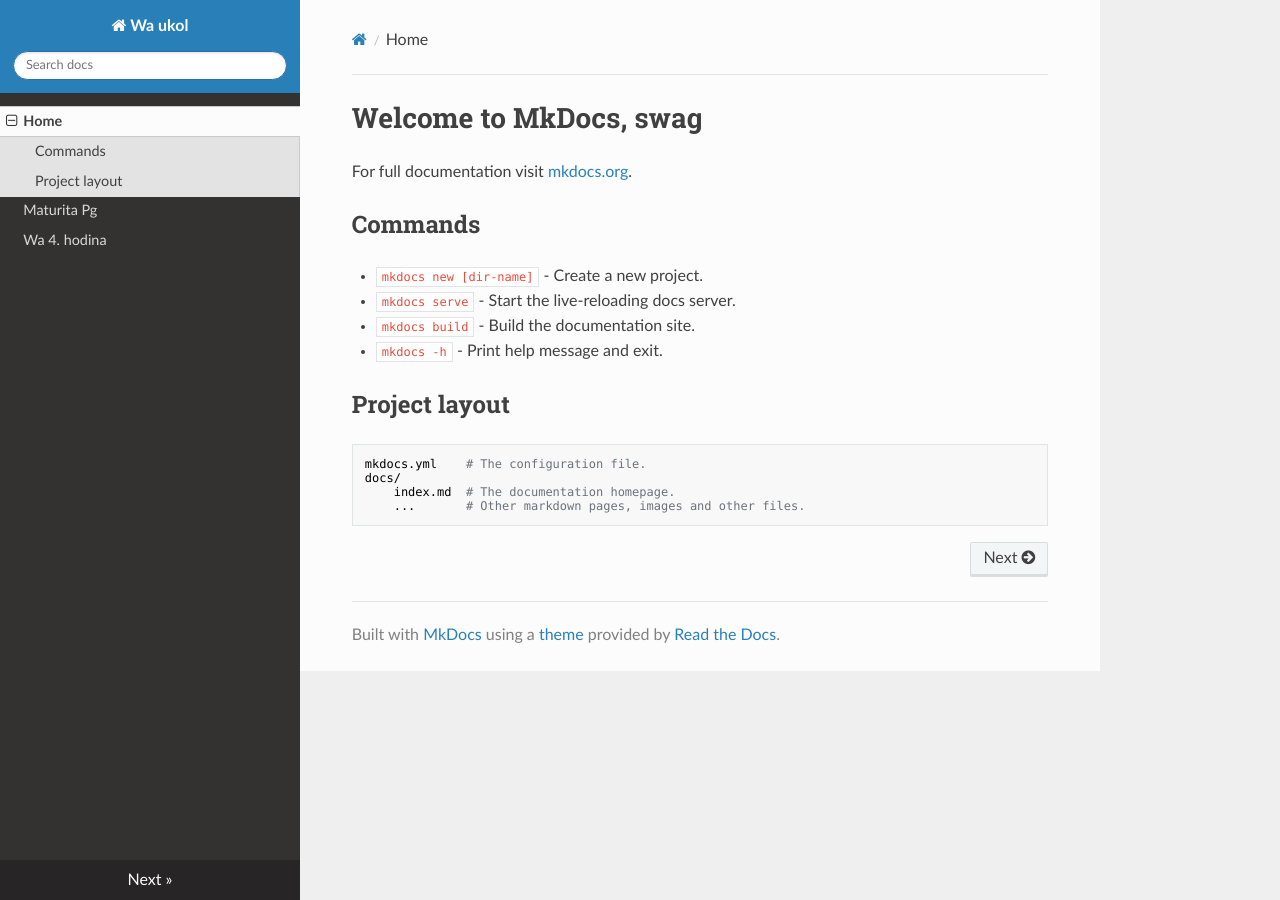
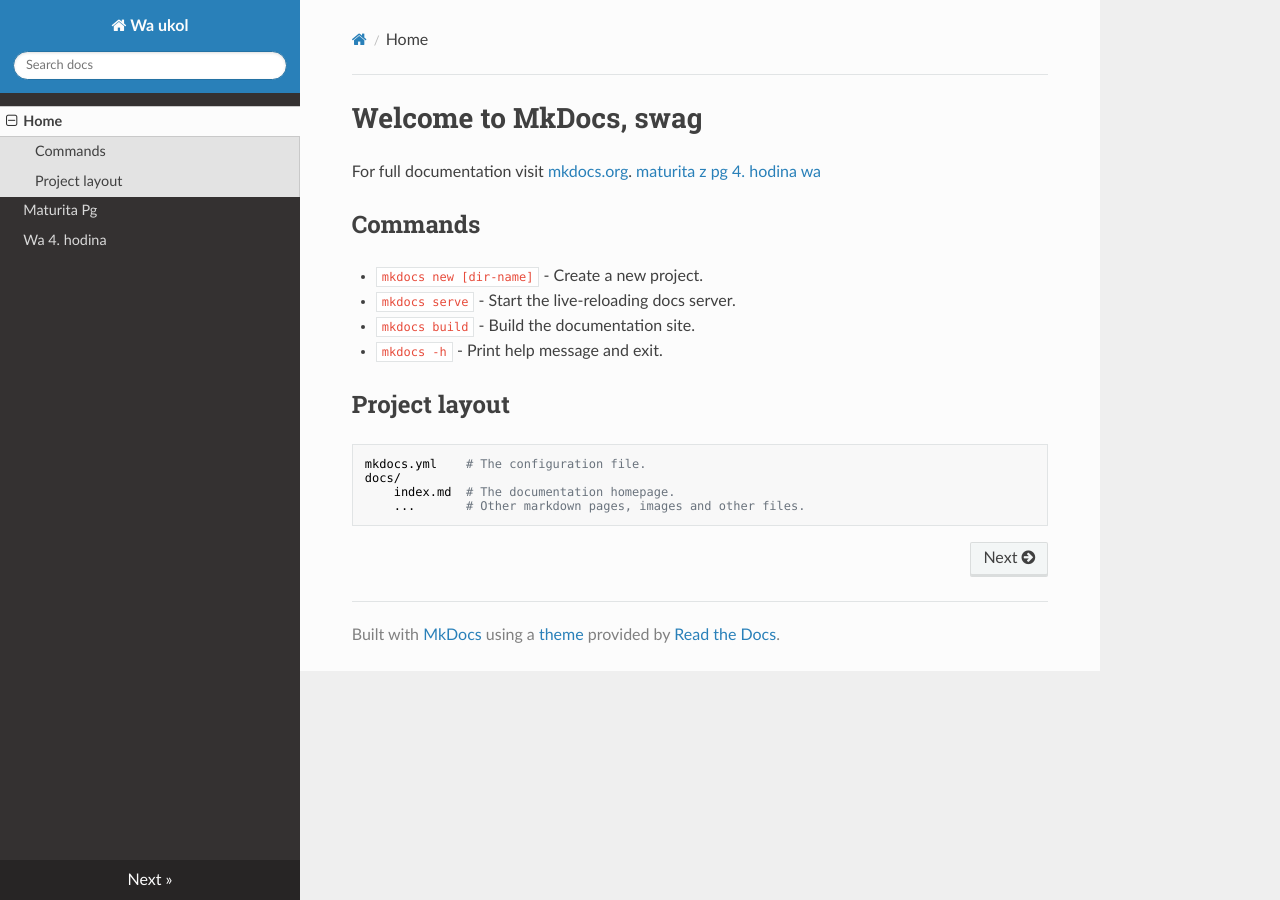
Before and after one commit to gyarab/2023_wa_sz_mikolasek_mkdocs, an MkDocs documentation site: the page built from docs/index.md, in a window 1280 px wide. Built offline with MkDocs 1.6.1, drawn with Linux system fonts in a browser that asks for light colours; nearby versions of some CDN libraries.

Commit message:
Update index.md

```diff
--- a/docs/index.md
+++ b/docs/index.md
@@ -1,6 +1,8 @@
 # Welcome to MkDocs, swag
 
 For full documentation visit [mkdocs.org](https://www.mkdocs.org).
+[maturita z pg](maturita.md)
+[4. hodina wa](wa_4.md)
 
 ## Commands
 
```
